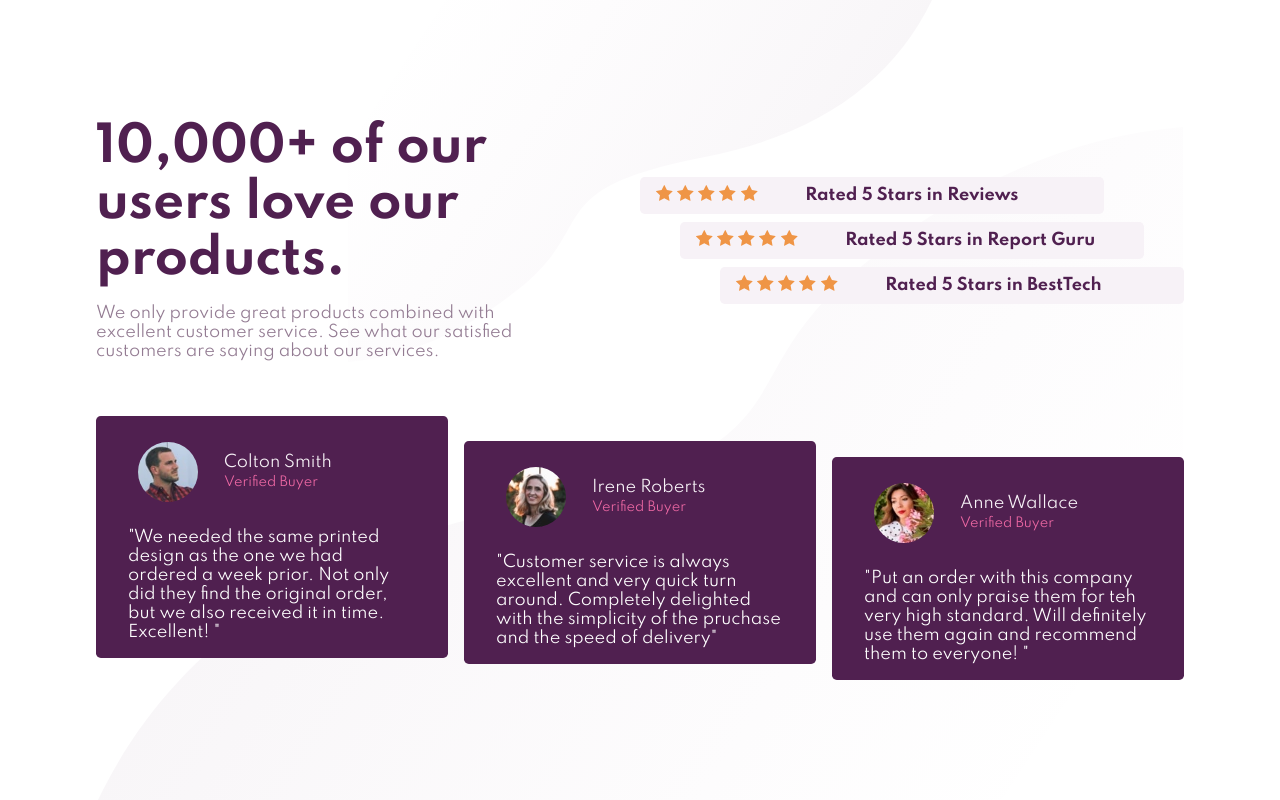
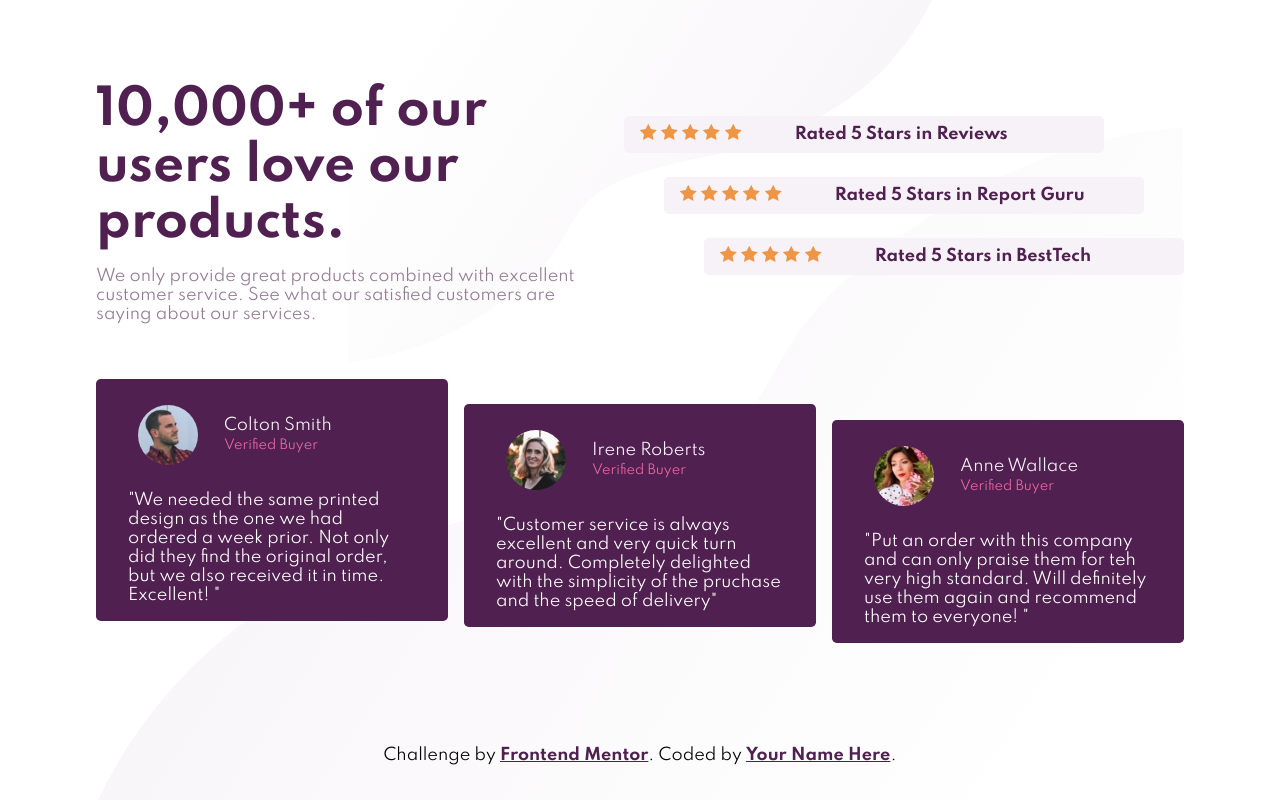
Before and after one commit to abanicaisse/social-proof-section, a plain HTML site: page index.html in a window 1280 px wide. Drawn offline with Linux system fonts and the light colour scheme.

Commit message:
added the footer

```diff
--- a/css/style.css
+++ b/css/style.css
@@ -31,7 +31,7 @@ body {
 
 main {
     width: 90%;
-    padding: 5rem 0;
+    padding: 4rem 0;
 }
 
 .presentation {
@@ -113,6 +113,15 @@ main {
     font-size: 1rem;
 }
 
+footer {
+    padding-bottom: 1rem;
+}
+
+footer > div > a {
+    color: var(--clr-red-190);
+    font-weight: 700;
+}
+
 
 @media screen and (max-width: 300px) {
     .profiles .profiles__cards > .header {
@@ -135,7 +144,7 @@ main {
     .presentation {
         display: grid;
         grid-template-columns: repeat(2, 1fr);
-        column-gap: 10rem;
+        column-gap: 8rem;
         align-items: center;
         /* justify-content: space-between; */
         text-align: left;
@@ -145,12 +154,13 @@ main {
         font-size: 3rem;
     }
 
-.presentation .presentation__rating > .rates {
+    .presentation .presentation__rating > .rates {
         width: 100%;
         display: grid;
         grid-template-columns: 1fr 2fr;
         justify-content:space-around ;
         padding: .5rem 1rem;
+        margin-bottom: 1rem;
     }
 
     .presentation .presentation__rating > div:nth-child(1) {
--- a/index.html
+++ b/index.html
@@ -85,13 +85,13 @@
     </div>
   </main>
 
-  <!-- <footer>
+  <footer>
     <div class="attribution">
       Challenge by
       <a href="https://www.frontendmentor.io?ref=challenge" target="_blank">Frontend Mentor</a>. Coded by <a
         href="#">Your Name Here</a>.
     </div>
-  </footer> -->
+  </footer>
 </body>
 
 </html>
```
